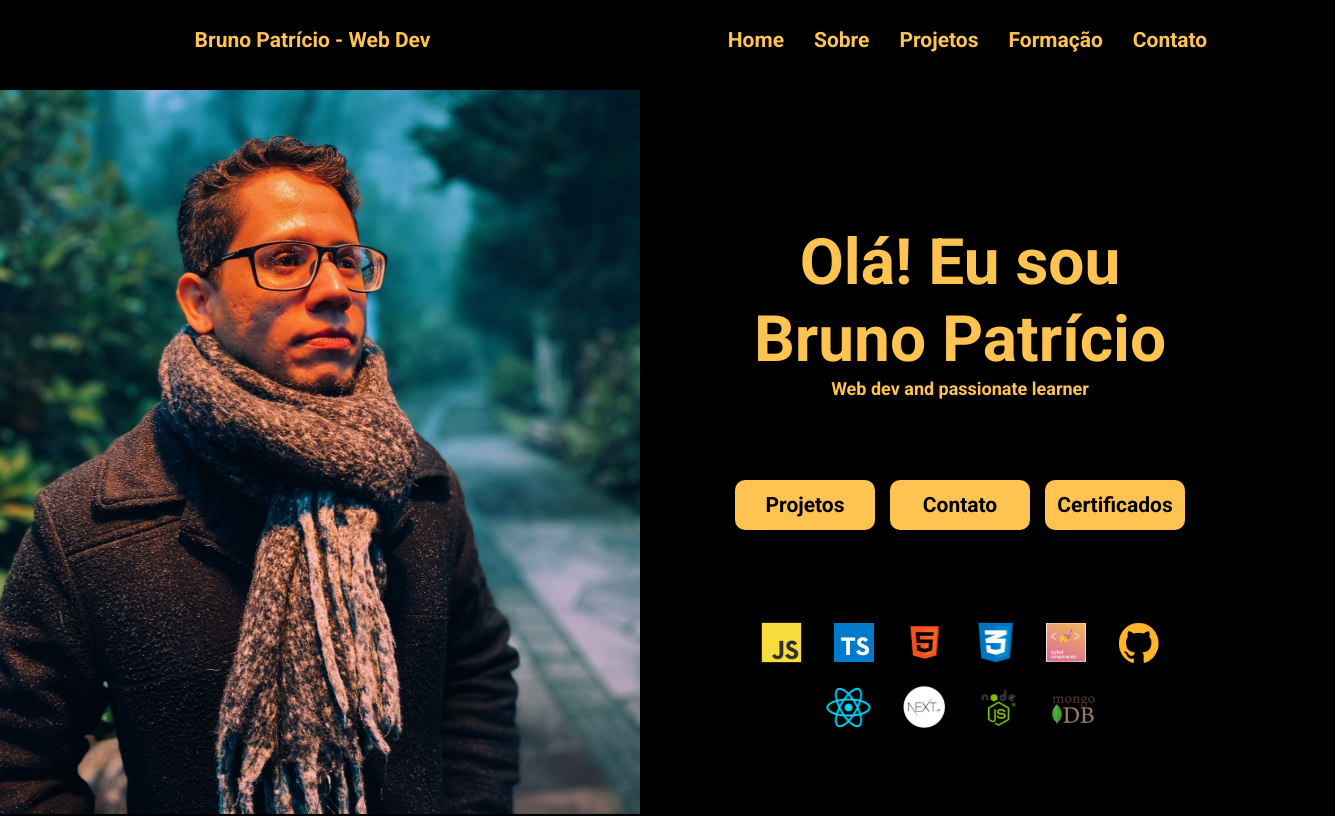
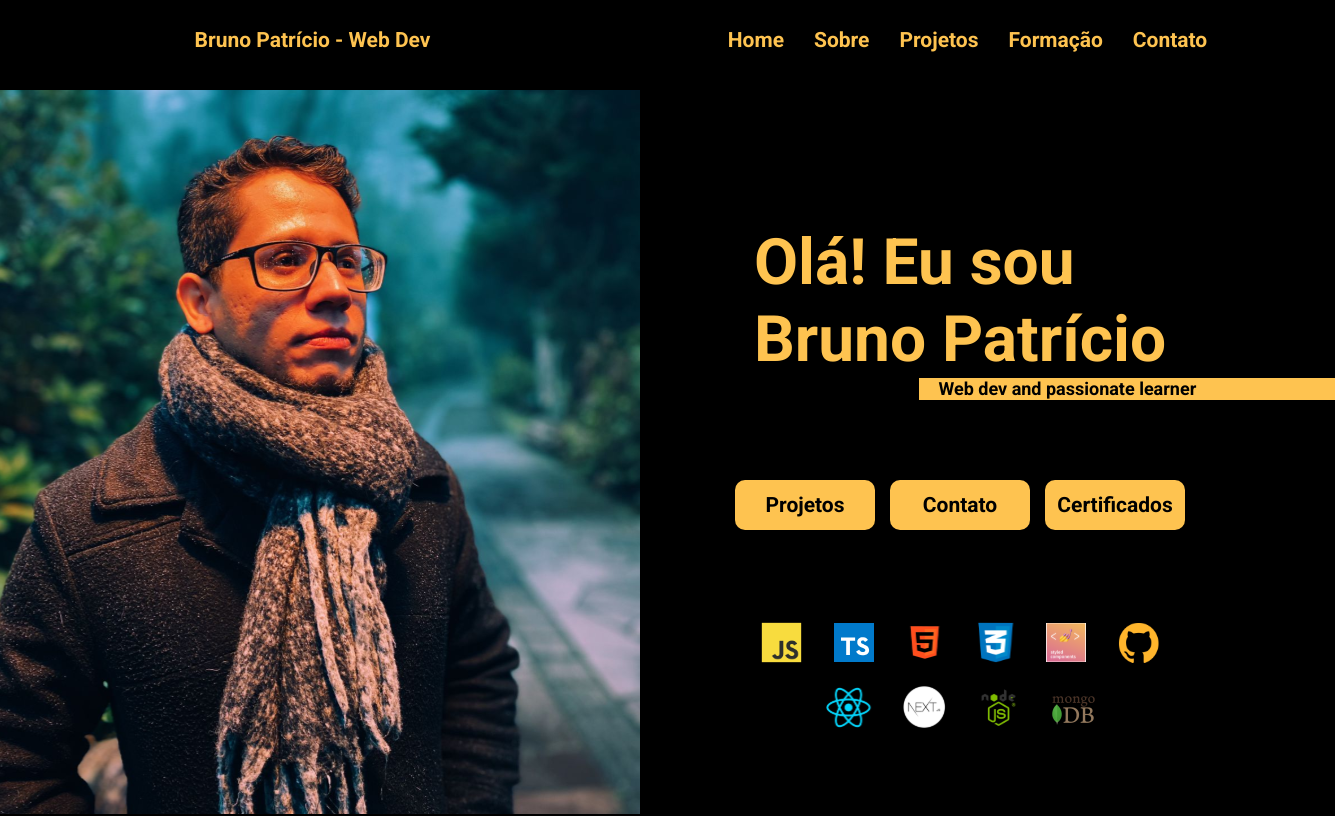
Before and after one commit to devbpatriciocosta/portfolio-bruno-patricio, a Next.js app: page / in a window 1280 px wide. Shown: the top 816 px of the page, 1335 px wide, since content can reach past the window. Built offline with nearby package versions, Linux system fonts and the light colour scheme.

Commit message:
Style on web dev passionate learner

```diff
--- a/src/components/layout/intro/Intro.jsx
+++ b/src/components/layout/intro/Intro.jsx
@@ -48,12 +48,21 @@ const StyledContainerIntroInfo = styled.div`
   background-color: ${(props) => props.theme.background};
 
   H1 {
-    text-align: center;
+    text-align: left;
   }
 
   H6 {
     font-weight: lighter;
   }
+`
+
+const StyledSubIntroInfo = styled.div`
+  background-color: #fec350;
+  width: 65%;
+  margin-left: 333px;
+  padding-left: 20px;
+  display: flex;
+  justify-content: start;
 `
 
 const StyledInfo = styled.div`
@@ -94,8 +103,10 @@ export default function Intro({ children, image }) {
         <StyledContainerIntroInfo>
           <StyledInfo>
             <H1>Olá! Eu sou <br></br>Bruno Patrício</H1>
+          </StyledInfo>
+          <StyledSubIntroInfo>
             <H6>Web dev and passionate learner</H6>
-          </StyledInfo>
+          </StyledSubIntroInfo>
           <StyledContainerButtons>
             <Link to='works' smooth={true} offset={14} duration={800} >
               <Button>Projetos</Button>
```
